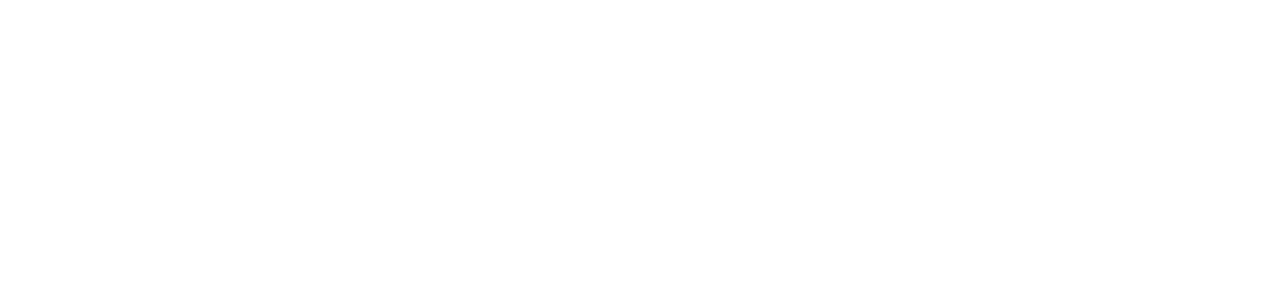
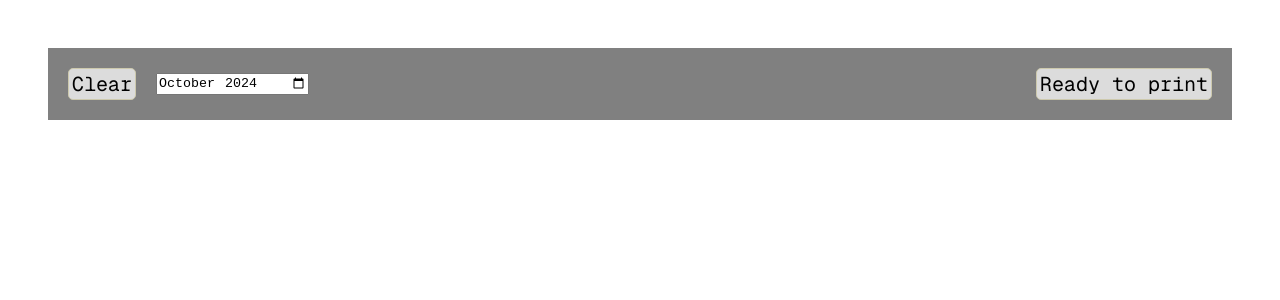
Before and after one commit to vrk/jh-calendar, a Next.js app: page / in a window 1280 px wide. Shown: the top 300 px of the page. Built offline with nearby package versions, Linux system fonts and the light colour scheme.

Commit message:
getting it together

```diff
--- a/src/app/journals/[journalId]/page.tsx
+++ b/src/app/journals/[journalId]/page.tsx
@@ -7,16 +7,12 @@ import JournalPageNav from "@/components/JournalPageNav";
 import DragAndDropProvider from "@/components/DragAndDropProvider";
 import JournalToolbar from "@/components/JournalToolbar";
 import JournalSpreadView from "@/components/JournalSpreadView";
-import { PreviouslyLoadedCalendarKey } from "@/helpers/data-types";
 
 export default function JournalPage({
   params,
 }: {
   params: { journalId: string };
 }) {
-  // Save as the currently loaded calendar
-  window.localStorage.setItem(PreviouslyLoadedCalendarKey, params.journalId);
-
   return (
     <div className={styles.page}>
       <main className={styles.main}>
--- a/src/components/CalendarContextProvider/CalendarContextProvider.tsx
+++ b/src/components/CalendarContextProvider/CalendarContextProvider.tsx
@@ -95,6 +95,9 @@ const CalendarContextProvider = ({ children }: React.PropsWithChildren) => {
     new Map<ValidDate, ResizedImage>()
   );
 
+  console.log('creating new map');
+  const loadedImagesCache = new Map<string, ImageData>();
+
   const calendarFunctions: CalendarFunctions = {
     addFullImage: function (data: string): void {
       throw new Error("Function not implemented.");
@@ -126,7 +129,9 @@ const CalendarContextProvider = ({ children }: React.PropsWithChildren) => {
     },
   };
 
-  const initializeContext = async () => {};
+  const initializeContext = async () => {
+
+  };
 
   React.useEffect(() => {
     setLoadedStatus(LoadedStatus.Loading);
--- /dev/null
+++ b/src/components/CalendarNav/CalendarNav.module.css
@@ -0,0 +1,7 @@
+.controls {
+  display: flex;
+  flex-direction: row;
+  justify-content: center;
+  align-items: center;
+  gap: 20px;
+}
--- /dev/null
+++ b/src/components/CalendarNav/CalendarNav.tsx
@@ -0,0 +1,21 @@
+import * as React from "react";
+import style from "./CalendarNav.module.css";
+import NavBar from "../NavBar";
+import Button from "../Button";
+import MonthPicker from "../MonthPicker";
+
+function CalendarNav() {
+  return (
+    <NavBar>
+      <div className={style.controls}>
+        <Button>Clear</Button>
+        <MonthPicker></MonthPicker>
+      </div>
+      <Button>
+        Ready to print
+      </Button>
+    </NavBar>
+  );
+}
+
+export default CalendarNav;
--- /dev/null
+++ b/src/components/CalendarNav/index.ts
@@ -0,0 +1,2 @@
+export * from './CalendarNav';
+export { default } from './CalendarNav';
--- a/src/components/CalendarScreen/CalendarScreen.tsx
+++ b/src/components/CalendarScreen/CalendarScreen.tsx
@@ -1,15 +1,25 @@
 "use client";
 import * as React from "react";
 import style from "./CalendarScreen.module.css";
-import { createJournal, getAllJournals } from "@/helpers/indexdb";
 import CalendarView from "../CalendarView";
-import { loadYearMonthInfo } from "@/helpers/indexeddb";
+import CalendarContextProvider from "../CalendarContextProvider/CalendarContextProvider";
+import CalendarNav from "../CalendarNav";
+import DragAndDropProvider from "../DragAndDropProvider";
+import CalendarToolbar from "../CalendarToolbar";
 
 function CalendarScreen() {
 
   return (
     <div className={style.container}>
-      <CalendarView></CalendarView>
+      <CalendarContextProvider>
+        <CalendarNav></CalendarNav>
+        <DragAndDropProvider>
+          <div className={style.inner}>
+            <CalendarToolbar></CalendarToolbar>
+            <CalendarView></CalendarView>
+          </div>
+        </DragAndDropProvider>
+      </CalendarContextProvider>
     </div>
   );
 }
--- /dev/null
+++ b/src/components/CalendarToolbar/CalendarToolbar.module.css
@@ -0,0 +1,2 @@
+.container {
+}
--- /dev/null
+++ b/src/components/CalendarToolbar/CalendarToolbar.tsx
@@ -0,0 +1,8 @@
+import * as React from 'react';
+import style from './CalendarToolbar.module.css';
+
+function CalendarToolbar() {
+  return <div className={style.container}></div>;
+}
+
+export default CalendarToolbar;
--- /dev/null
+++ b/src/components/CalendarToolbar/index.ts
@@ -0,0 +1,2 @@
+export * from './CalendarToolbar';
+export { default } from './CalendarToolbar';
--- a/src/components/MonthPicker/MonthPicker.tsx
+++ b/src/components/MonthPicker/MonthPicker.tsx
@@ -1,21 +1,18 @@
 import * as React from 'react';
 import style from './MonthPicker.module.css';
-import { JournalContext } from '../JournalContextProvider/JournalContextProvider';
+import { CalendarContext } from '../CalendarContextProvider/CalendarContextProvider';
+import { getYearMonthString } from '@/helpers/calendar-helpers';
 
 function MonthPicker() {
-  const { currentSpreadId, allSpreads, setCurrentSpreadDate } = React.useContext(JournalContext);
+  const { yearMonthInfo, calendarFunctions } = React.useContext(CalendarContext);
   const [ currentSpreadMonthDate, setCurrentSpreadMonthDate ] = React.useState("");
   React.useEffect(() => {
-    const currentSpread = allSpreads.find((s) => s.id === currentSpreadId);
-    if (!currentSpread) {
-      throw new Error("Current Spread not loaded");
-    }
-    setCurrentSpreadMonthDate(currentSpread.yearMonth);
-  }, [currentSpreadId, allSpreads]);
+    setCurrentSpreadMonthDate(getYearMonthString(yearMonthInfo));
+  }, [yearMonthInfo]);
 
   return <div className={style.container}>
     <input type="month" value={currentSpreadMonthDate} onChange={(event) => {
-      setCurrentSpreadDate(event.target.value);
+      calendarFunctions.setYearMonth(event.target.value);
     }}/>
   </div>;
 }
--- a/src/components/NavBar/NavBar.module.css
+++ b/src/components/NavBar/NavBar.module.css
@@ -3,5 +3,5 @@
   padding: 20px;
   display: flex;
   flex-direction: row;
-  justify-content: flex-end;
+  justify-content: space-between;
 }
--- a/src/helpers/calendar-helpers.ts
+++ b/src/helpers/calendar-helpers.ts
@@ -6,6 +6,10 @@ export function getYearMonthInfo(yearMonth: string): YearMonthInfo {
   const monthAsNum = parseInt(month) - 1;
   const firstDateOfMonth = new Date(yearAsNum, monthAsNum, 1);
   return { calMonth: monthAsNum, calYear: yearAsNum, firstDateOfMonth };
+}
+
+export function getYearMonthString(yearMonthInfo: YearMonthInfo): string {
+  return `${yearMonthInfo.calYear}-${yearMonthInfo.calMonth.toString().padStart(2, '0')}`
 }
 
 export function getTodaysYearMonthInfo(): YearMonthInfo {
```
